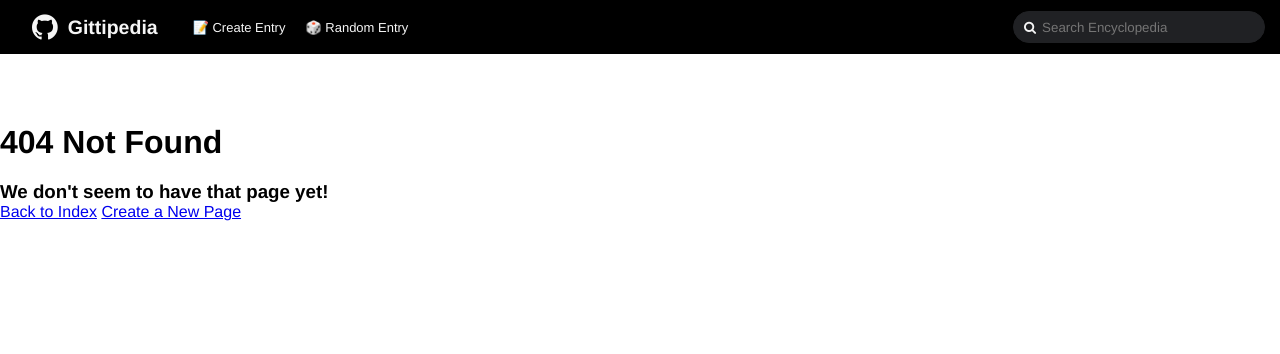
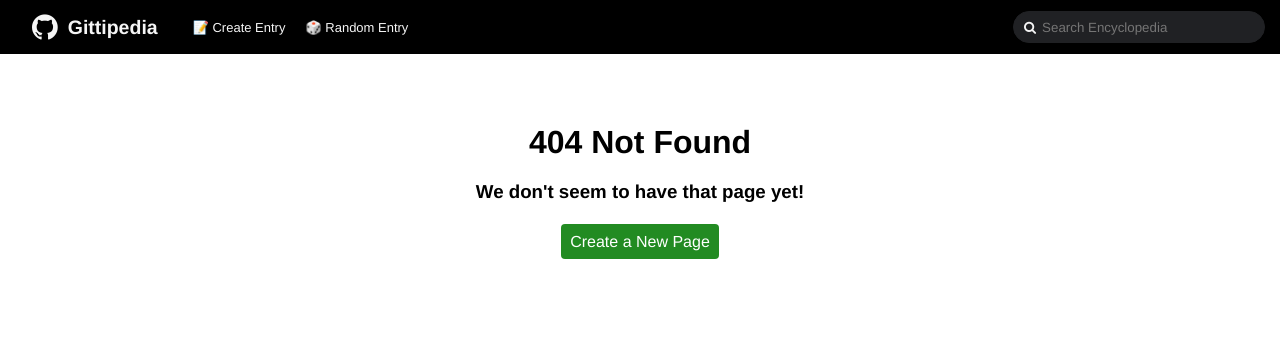
Before and after one commit to mikeblochlevermore/wiki, a Django app: page /error in a window 1280 px wide. Shown: the top 354 px of the page. Run offline with Django 3.2, Linux system fonts and the light colour scheme; some libraries are stand-ins or nearby versions.

Commit message:
README updated, error page styled

```diff
--- a/encyclopedia/static/encyclopedia/styles.css
+++ b/encyclopedia/static/encyclopedia/styles.css
@@ -287,3 +287,23 @@ h1 {
     margin-bottom: 20px;
     color: #202124;
 }
+
+.error {
+    text-align: center;
+}
+
+.error h3 {
+    margin-bottom: 30px;
+}
+
+.new_button {
+    text-align: center;
+    padding: 8px;
+    background: forestgreen;
+    border: 1px solid transparent;
+    color: #fff;
+    border-radius: 4px;
+    cursor: pointer;
+    width: 120px;
+    text-decoration: none;
+}
--- a/encyclopedia/templates/encyclopedia/error.html
+++ b/encyclopedia/templates/encyclopedia/error.html
@@ -5,10 +5,12 @@
 {% endblock %}
 
 {% block body %}
-
+<div class="error">
     <h1>404 Not Found</h1>
     <h3>We don't seem to have that page yet!</h3>
-    <a href="{% url 'index' %}">Back to Index</a>
-    <a href="{% url 'index' %}">Create a New Page</a>
+<div>
+    <a class="new_button" href="{% url 'create' %}">Create a New Page</a>
+</div>
+<div>
 
 {% endblock %}
```
Also changed, not shown: README.md.
